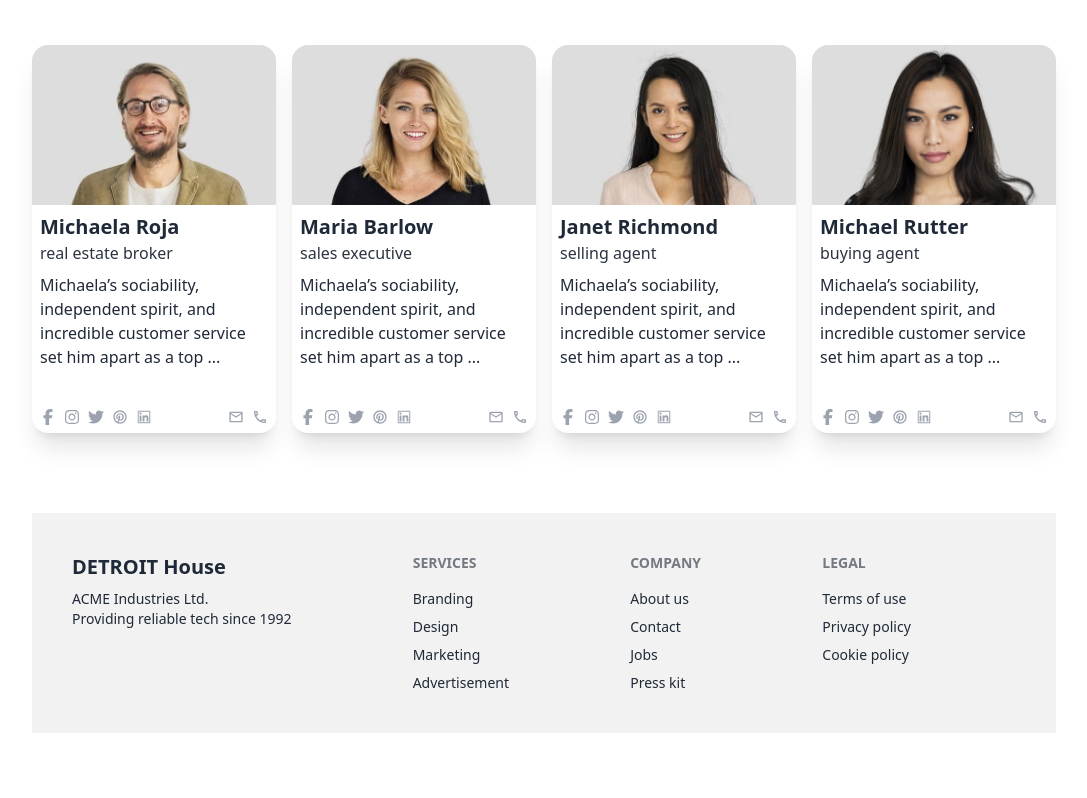
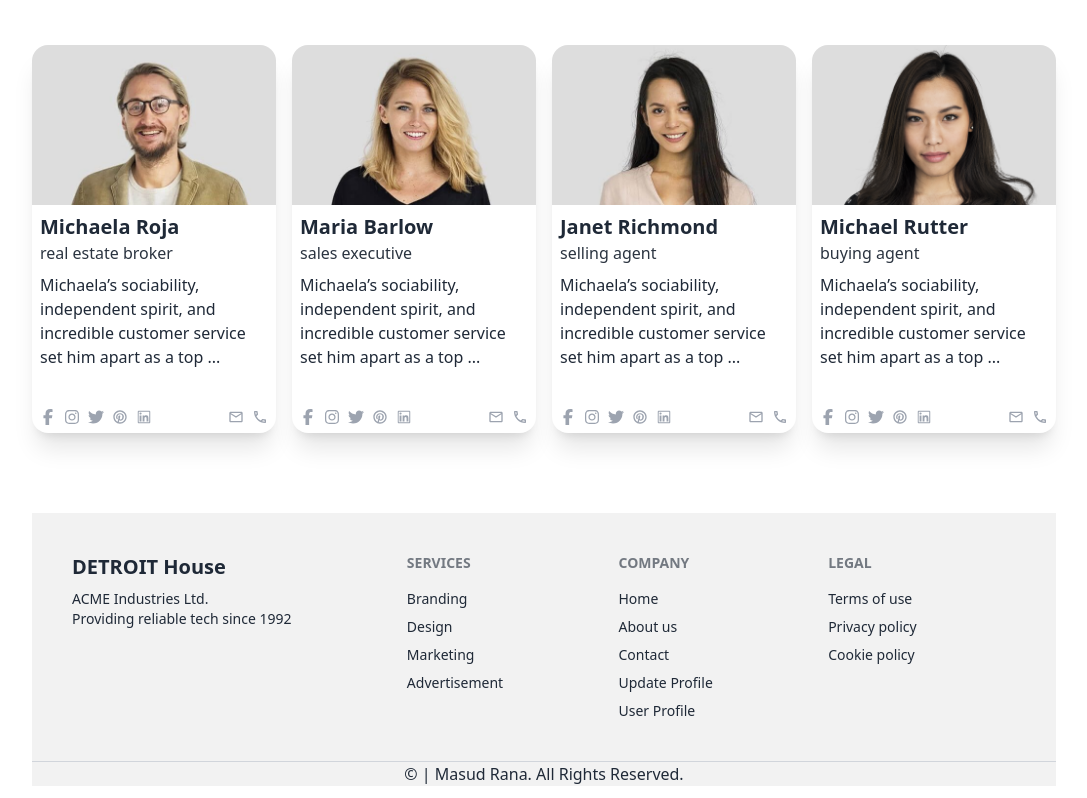
Before and after one commit to masuddrak/Detroit-house, a React (Vite) app: page / in a window 1280 px wide. Shown: the part 2864-3662 px from the top of the page, without its empty margins (96-1183 px from the left). Before the commit the page ends 3597 px from the top, so only its background shows below. Built offline with nearby package versions, Linux system fonts and the light colour scheme; no server answers.

Commit message:
edit footer

```diff
--- a/src/Pages/UpdateProfile.jsx
+++ b/src/Pages/UpdateProfile.jsx
@@ -13,7 +13,7 @@ const UpdateProfile = () => {
             <div className="text-center space-y-3">
                 <Helmet><title>Profile Update</title></Helmet>
                 <div className="flex justify-center">
-                    <img className="w-[60px] rounded-full " src={user?.photoURL} alt="" />
+                    <img className="w-[60px] h-[60px] rounded-full " src={user?.photoURL} alt="" />
                 </div>
                 <h3 className="text-xl"><span className="font-bold">Name:</span> {user?.displayName}</h3>
                 <h3 className="text-xl"><span className="font-bold">Email:</span>{user?.email}</h3>
--- a/src/PrivateRoute/PrivateRoute.jsx
+++ b/src/PrivateRoute/PrivateRoute.jsx
@@ -1,16 +1,18 @@
 import { useContext } from "react";
 import { authContext } from "../components/AuthComponent";
-import { Navigate ,useLocation } from "react-router-dom";
+import { Navigate, useLocation } from "react-router-dom";
 import PropTypes from 'prop-types';
 
-const PrivateRoute = ({children}) => {
-    const {user,userLoader}=useContext(authContext)
-    const location=useLocation()
+const PrivateRoute = ({ children }) => {
+    const { user, userLoader } = useContext(authContext)
+    const location = useLocation()
     console.log(location)
-    if(userLoader){
-        return <h1 className="text-5xl">loadin</h1>
+    if (userLoader) {
+        return <div className="min-h-[70vh] flex justify-center items-center">
+            <h1 className="text-5xl">loading....</h1>
+        </div>
     }
-    if(user){
+    if (user) {
         return children
     }
 
--- a/src/components/Footer.jsx
+++ b/src/components/Footer.jsx
@@ -3,10 +3,10 @@ import { Link } from "react-router-dom";
 
 const Footer = () => {
     return (
-        <div className="mt-20">
+        <div className="mt-20 bg-base-200 ">
             <footer className="footer p-10 bg-base-200 text-base-content">
                 <aside>
-                <Link className="text-xl font-extrabold">DETROIT House</Link>
+                    <Link className="text-xl font-extrabold">DETROIT House</Link>
                     <p>ACME Industries Ltd.<br />Providing reliable tech since 1992</p>
                 </aside>
                 <nav>
@@ -18,10 +18,11 @@ const Footer = () => {
                 </nav>
                 <nav>
                     <h6 className="footer-title">Company</h6>
+                    <a className="link link-hover">Home</a>
                     <a className="link link-hover">About us</a>
                     <a className="link link-hover">Contact</a>
-                    <a className="link link-hover">Jobs</a>
-                    <a className="link link-hover">Press kit</a>
+                    <a className="link link-hover">Update Profile</a>
+                    <a className="link link-hover">User Profile</a>
                 </nav>
                 <nav>
                     <h6 className="footer-title">Legal</h6>
@@ -30,6 +31,10 @@ const Footer = () => {
                     <a className="link link-hover">Cookie policy</a>
                 </nav>
             </footer>
+            {/* <hr className="text-gray-500  "></hr> */}
+            <div className="flex justify-center mb-3 border-t-[0.2px] border-gray-300">
+                <p>&copy; | Masud Rana. All Rights Reserved.</p>
+            </div>
         </div>
     );
 };
--- a/src/components/HouseCardDetails.jsx
+++ b/src/components/HouseCardDetails.jsx
@@ -51,7 +51,7 @@ const HouseCardDetails = () => {
                             <IoLocationOutline></IoLocationOutline>
                             <p>{location}</p>
                         </div>
-                        <div className="flex items-center gap-3">
+                        <div className="md:flex items-center gap-3">
                             <span className='text-xl font-bold text-gray-400'> Facilitie: </span>
                             {facilities?.map((facilitie, index) => <p key={index}>{facilitie}</p>)}
                         </div>
```
